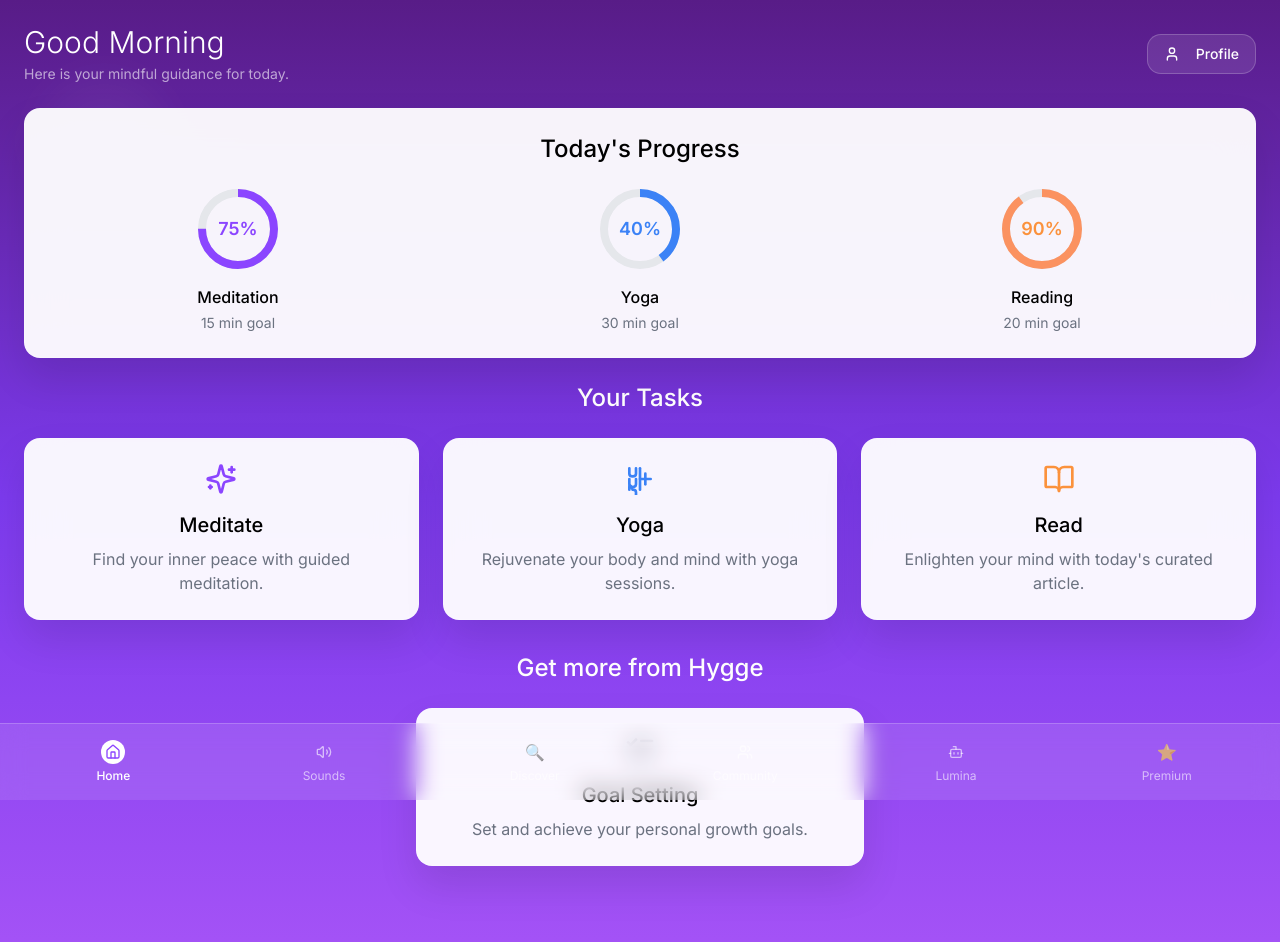
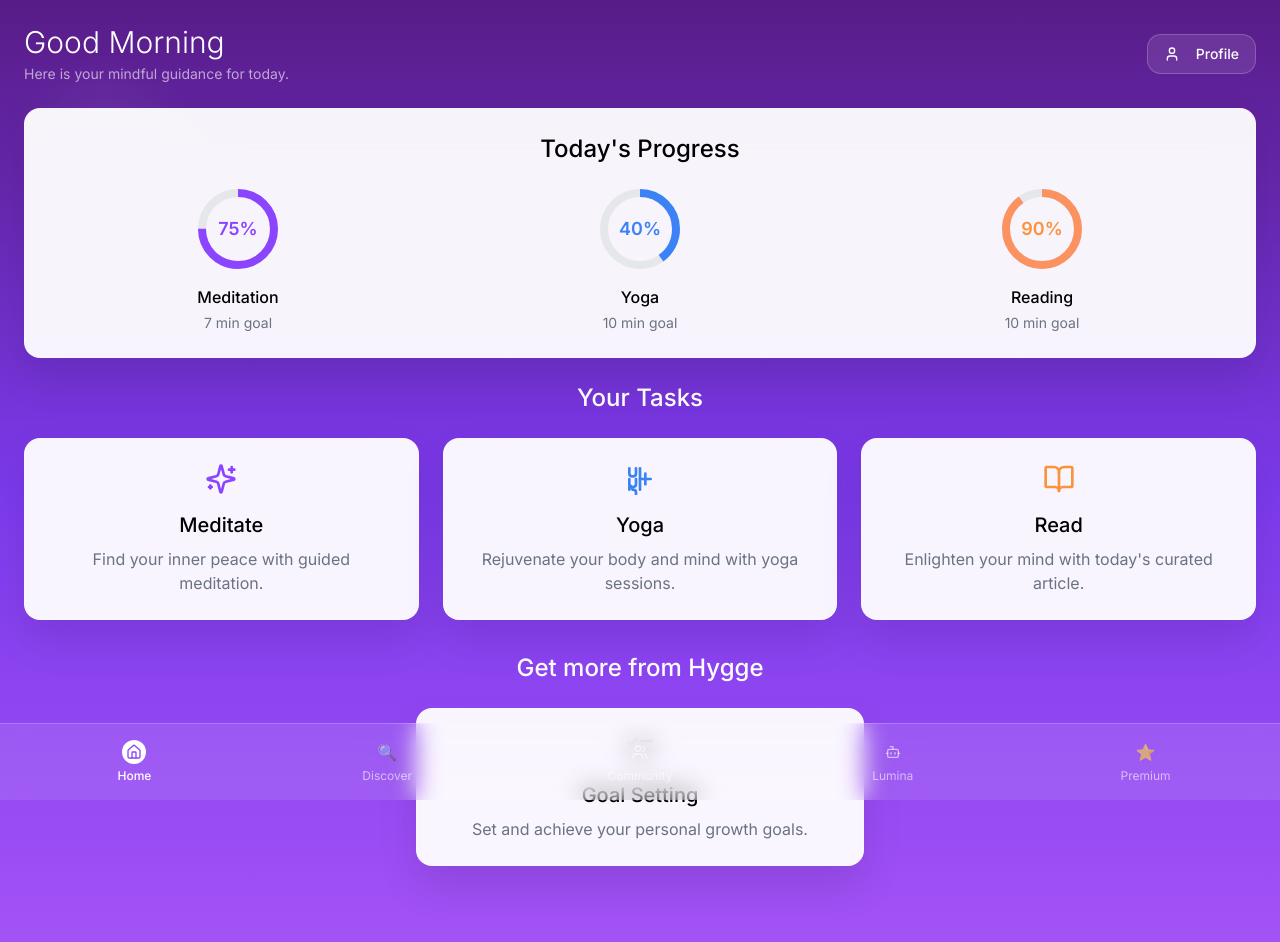
Before and after one commit to hyggeetbr/hygge-mind-escape, a React (Vite) app: page /dashboard in a window 1280 px wide. Shown: the top 942 px of the page. Built offline with nearby package versions, Linux system fonts and the light colour scheme.

Commit message:
Update task goals and remove Sounds
Updated meditation, yoga, and reading goals on the dashboard. Removed the "Sounds" section from the bottom navigation bar.

```diff
--- a/src/pages/Dashboard.tsx
+++ b/src/pages/Dashboard.tsx
@@ -1,6 +1,5 @@
-
 import { useNavigate } from "react-router-dom";
-import { CalendarDays, ListChecks, Sparkles, BookOpen, User, Home, Users, Bot, Volume2 } from "lucide-react";
+import { CalendarDays, ListChecks, Sparkles, BookOpen, User, Home, Users, Bot } from "lucide-react";
 import { Button } from "@/components/ui/button";
 import { Progress } from "@/components/ui/progress";
 
@@ -28,10 +27,6 @@ const Dashboard = () => {
 
   const handleAskAI = () => {
     navigate("/ask-ai");
-  };
-
-  const handleSounds = () => {
-    navigate("/sounds");
   };
 
   const handleDiscover = () => {
@@ -111,7 +106,7 @@ const Dashboard = () => {
                 </div>
               </div>
               <h3 className="font-medium text-black mb-1">Meditation</h3>
-              <p className="text-gray-500 text-sm">15 min goal</p>
+              <p className="text-gray-500 text-sm">7 min goal</p>
             </div>
 
             {/* Yoga Progress */}
@@ -143,7 +138,7 @@ const Dashboard = () => {
                 </div>
               </div>
               <h3 className="font-medium text-black mb-1">Yoga</h3>
-              <p className="text-gray-500 text-sm">30 min goal</p>
+              <p className="text-gray-500 text-sm">10 min goal</p>
             </div>
 
             {/* Reading Progress */}
@@ -175,7 +170,7 @@ const Dashboard = () => {
                 </div>
               </div>
               <h3 className="font-medium text-black mb-1">Reading</h3>
-              <p className="text-gray-500 text-sm">20 min goal</p>
+              <p className="text-gray-500 text-sm">10 min goal</p>
             </div>
           </div>
         </div>
@@ -265,15 +260,6 @@ const Dashboard = () => {
           </div>
           <div
             className="flex flex-col items-center space-y-1 min-w-0 flex-1 cursor-pointer"
-            onClick={handleSounds}
-          >
-            <div className="w-6 h-6 text-white/60 flex items-center justify-center">
-              <Volume2 className="w-4 h-4 text-white/60" />
-            </div>
-            <span className="text-white/60 text-xs">Sounds</span>
-          </div>
-          <div
-            className="flex flex-col items-center space-y-1 min-w-0 flex-1 cursor-pointer"
             onClick={handleDiscover}
           >
             <div className="w-6 h-6 text-white/60 flex items-center justify-center">🔍</div>
```
